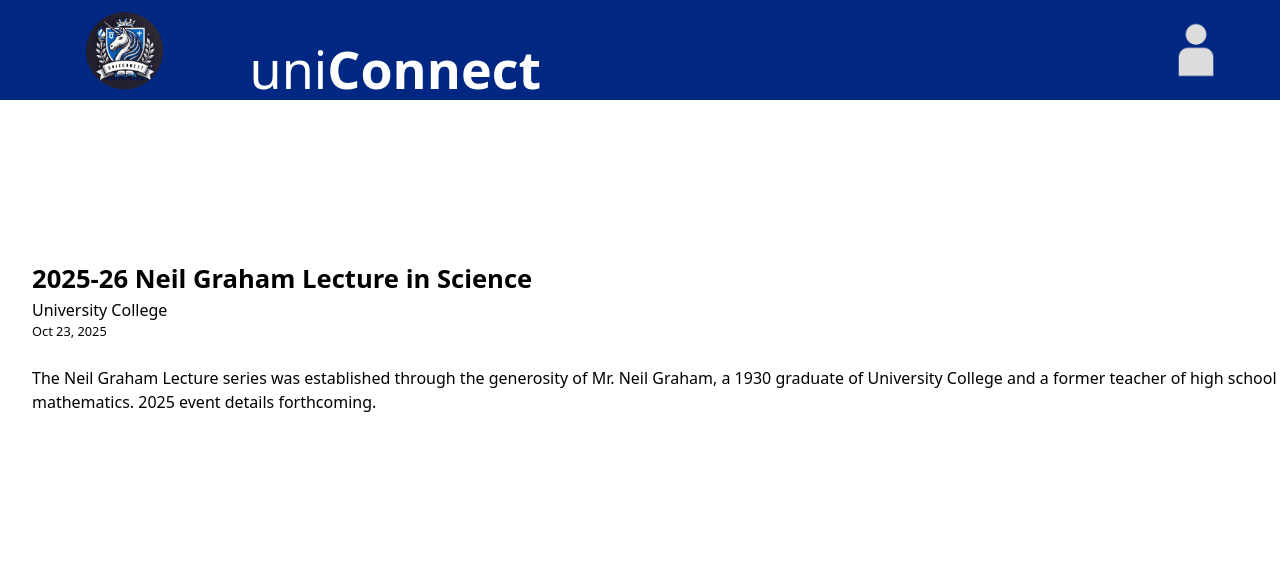
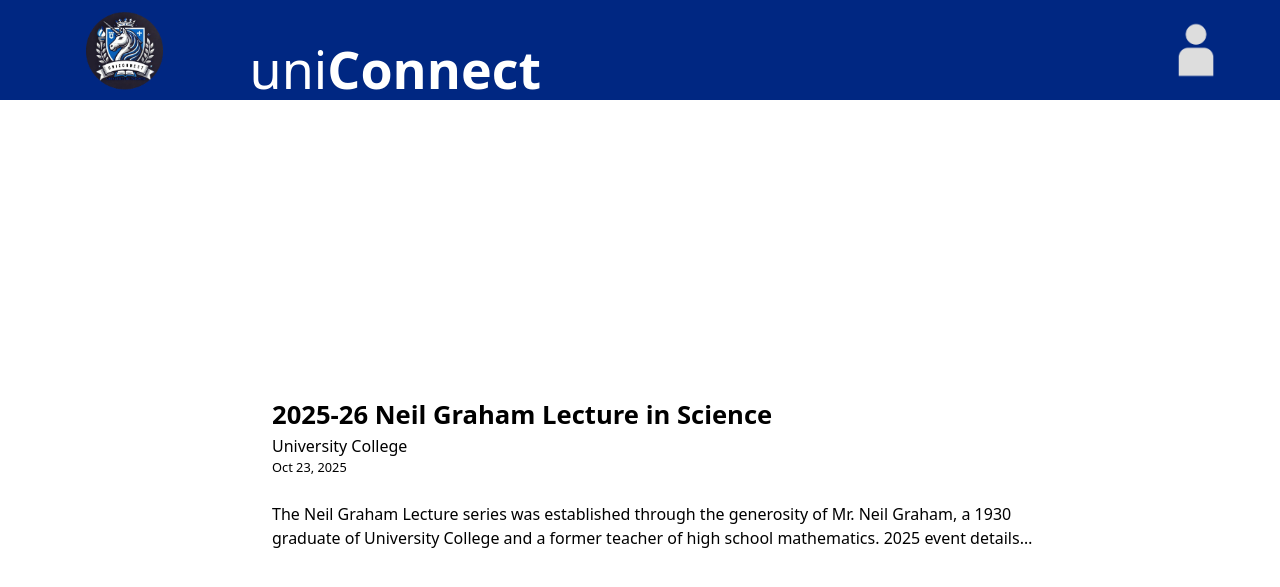
Before and after one commit to sofiaborodaenko/uniConnect, a Flask app: a page that uses templates/event.html in a window 1280 px wide. Shown: the top 587 px of the page. Run offline with Flask 3, Linux system fonts and the light colour scheme; data that the repository does not hold is empty; style sheets or scripts are compiled from the project's sources.

Commit message:
changing layout

```diff
--- a/main.py
+++ b/main.py
@@ -10,68 +10,6 @@
 
 app = Flask(__name__)
 app.config['SECRET_KEY'] = "password"
-
-
-class UserInfoForm(FlaskForm):
-    college = StringField("What College Are You In?")  # if want validators then, valdiators=[DataRequired()]
-    major = StringField("What Major Are You In?")
-    preferred_categories = StringField("What Are Your Preferred Categories?")
-    submit = SubmitField("Submit")
-
-
-@app.route('/<string:title>')
-def ind_event(title):
-    """
-        Gets the name of the event that the user clicks on and renders a new page
-    """
-    if title == "favicon.ico":
-        return "", 204  # return empty response with HTTP 204 (No Content)
-
-    individual_event = None
-    events = load_event_data()[0]  # loads the events and stores them in a list
-
-    # iterates through the list
-    for page in events:
-        if page['name'] == title:  # once event is found sets it to the variable
-            individual_event = page
-            break
-
-    # Debugging
-    if individual_event is None:
-        print(f"Error: Event '{title}' not found in events list.")
-    else:
-        print("Loaded Event:", individual_event)
-    # returns and renders a new page
-    return render_template('event.html', individual_event=individual_event)
-
-
-def load_event_data():
-    """
-        Opens the event json file
-    """
-    with open("static/u_of_t_events.json", "r") as file:
-        list_version = json.load(file)
-
-    with open("static/u_of_t_events_original.json", "r") as file:
-        list_version_original = json.load(file)
-
-    # if type(sorting_info[0]) is int:
-    #    sorting_info_date = datetime.fromtimestamp(sorting_info[0]).strftime('%b %d, %Y')
-    #    sorting_info = (sorting_info_date, sorting_info[1], sorting_info[2])
-
-    # if posted_time != 0:
-    #    posted_time = datetime.fromtimestamp(posted_time).strftime('%Y-%m-%d %H:%M:%S')
-
-    for list_event in list_version:
-        if type(list_event['sorting_info'][0]) is int:
-            date = (datetime.fromtimestamp(list_event['sorting_info'][0]).strftime('%b %d, %Y'))
-            list_event['sorting_info'] = (date, list_event['sorting_info'][1], list_event['sorting_info'][2])
-
-        if list_event['posted_time'] != 0:
-            posted_time = datetime.fromtimestamp(list_event['posted_time']).strftime('%Y-%m-%d %H:%M:%S')
-            list_event['posted_time'] = posted_time
-
-    return list_version, list_version_original
 
 
 @app.route("/", methods=['POST', 'GET'])  # default route
@@ -89,7 +27,7 @@
     except (FileNotFoundError, json.JSONDecodeError):
         selected_filters = {"categories": [], "days": [], "colleges": []}
 
-    tree_event_structure_list = load_event_data()[0]
+    tree_event_structure_list = load_event_data()[0]  # loads the even list
     # print(tree_event_structure)
     # print("list: ", tree_event_structure_list)
 
@@ -131,6 +69,75 @@
                            form=form,
                            selected_filters=selected_filters,
                            events_list=tree_event_structure_list)
+
+
+@app.route('/<string:title>')
+def ind_event(title):
+    """
+        Gets the name of the event that the user clicks on and renders a new page for that event
+    """
+    if title == "favicon.ico":
+        return "", 204  # return empty response with HTTP 204 (No Content)
+
+    individual_event = None
+    events = load_event_data()[0]  # loads the events and stores them in a list
+
+    # iterates through the list
+    for page in events:
+        if page['name'] == title:  # once event is found sets it to the variable
+            individual_event = page
+            break
+
+    # returns and renders a new page
+    return render_template('event.html', individual_event=individual_event)
+
+
+def load_event_data():
+    """
+        Opens the event json file
+    """
+    with open("static/u_of_t_events.json", "r") as file:
+        list_version = json.load(file)
+
+    with open("static/u_of_t_events_original.json", "r") as file:
+        list_version_original = json.load(file)
+
+    # if type(sorting_info[0]) is int:
+    #    sorting_info_date = datetime.fromtimestamp(sorting_info[0]).strftime('%b %d, %Y')
+    #    sorting_info = (sorting_info_date, sorting_info[1], sorting_info[2])
+
+    # if posted_time != 0:
+    #    posted_time = datetime.fromtimestamp(posted_time).strftime('%Y-%m-%d %H:%M:%S')
+
+    # iteraties through the event list and converts the time for readability
+    for list_event in list_version:
+        if type(list_event['sorting_info'][0]) is int:
+            date = (datetime.fromtimestamp(list_event['sorting_info'][0]).strftime('%b %d, %Y'))
+            list_event['sorting_info'] = (date, list_event['sorting_info'][1], list_event['sorting_info'][2])
+
+        if list_event['posted_time'] != 0:
+            posted_time = datetime.fromtimestamp(list_event['posted_time']).strftime('%Y-%m-%d %H:%M:%S')
+            list_event['posted_time'] = posted_time
+
+    return list_version, list_version_original
+
+
+@app.route("/reset-filters", methods=["POST"])
+def reset_filters():
+    """
+    Resets the user_selected_filter.json if the reset filters button is clicked
+    """
+
+    clear_filters = {"categories": [], "days": [], "colleges": []}
+
+    with open("static/user_selected_filters.json", "w") as file:
+        json.dump(clear_filters, file, indent=4)
+
+    original_events = load_event_data()[1]  # gets the original events that were scrapped
+    with open('static/u_of_t_events.json', 'w') as file:
+        json.dump(original_events, file, indent=4)  # repopulates the u_of_t_events.json
+
+    return jsonify({"message": "Filters reset successfully"})
 
 
 @app.route("/update-selection", methods=["POST"])
@@ -205,22 +212,15 @@
     })
 
 
-@app.route("/reset-filters", methods=["POST"])
-def reset_filters():
+class UserInfoForm(FlaskForm):
     """
-    Resets the user_selected_filter.json if the reset filters button is clicked
+        UserInfoForm stores and generates a form for the user to fill out depending on their preferences
     """
 
-    clear_filters = {"categories": [], "days": [], "colleges": []}
-
-    with open("static/user_selected_filters.json", "w") as file:
-        json.dump(clear_filters, file, indent=4)
-
-    original_events = load_event_data()[1]
-    with open('static/u_of_t_events.json', 'w') as file:
-        json.dump(original_events, file, indent=4)
-
-    return jsonify({"message": "Filters reset successfully"})
+    college = StringField("What College Are You In?")  # if want validators then, valdiators=[DataRequired()]
+    major = StringField("What Major Are You In?")
+    preferred_categories = StringField("What Are Your Preferred Categories?")
+    submit = SubmitField("Submit")
 
 
 """
--- a/static/styles/custom.css
+++ b/static/styles/custom.css
@@ -52,8 +52,10 @@
 }
 
 .event-node {
+    max-width: 70%;
     overflow-y: auto;
     padding: 2rem;
+    margin-left: 13rem;
     margin-bottom: 1.25rem;
     margin-top: 6.5rem;
 
@@ -73,8 +75,14 @@
 }
 
 .ind-content {
+    max-width: 70%;
     scroll-y: auto;
     overflow: hidden;
+    padding: 2rem;
+    margin-left: 13rem;
+    margin-bottom: 1.25rem;
+    margin-top: 6.5rem;
+
 
 }
 
@@ -86,15 +94,18 @@
 
 .event-text {
     padding-left: 3rem;
+
 }
 
 .ind-event-text {
    padding-left: 3rem;
+
 }
 
 .ind-event-desc {
     padding-top: 3rem;
     line-height: 2.5rem;
+    text-align: justify;
 }
 
 .event-name {
@@ -104,6 +115,7 @@
 
 .event-location {
     font-size: 0.8rem;
+
 }
 
 .event-short-desc {
```
